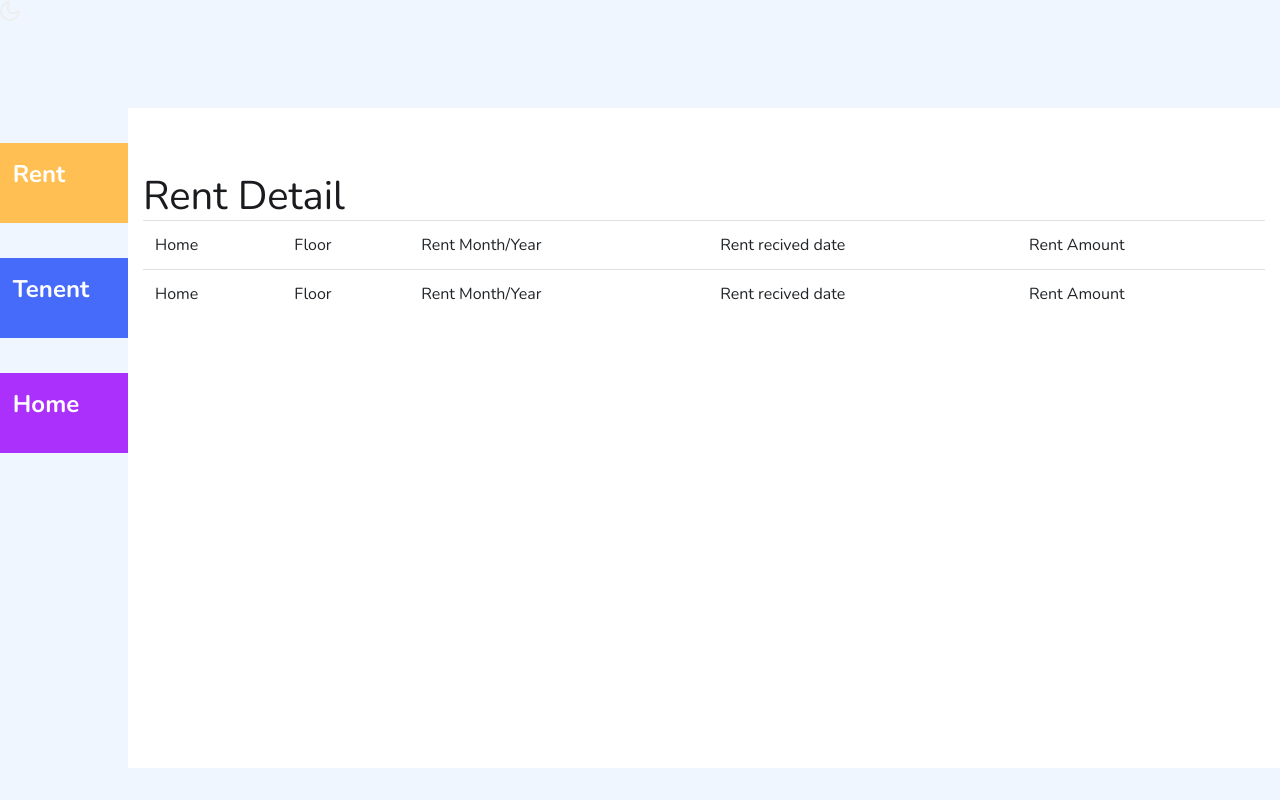
After one commit to sheikhjebran/home_management, a Django app: page /rent in a window 1280 px wide. The commit adds this page. Run offline with Django 4.2, Linux system fonts and the light colour scheme; some libraries are stand-ins or nearby versions.

Commit message:
push my file

```diff
--- a/HomE/HomEApp/urls.py
+++ b/HomE/HomEApp/urls.py
@@ -10,5 +10,7 @@ urlpatterns = [
     path('index.html', views.home, name="home"),
     path('login.html', views.login, name="login"),
     path('authenticate', views.authenticate, name="authenticate"),
-
+    path('rent', views.rent_detail, name="rent_detail"),
+    path('tenent', views.tenent_detail, name="tenent_detail"),
+    path('home_detail', views.home_detail, name="home_detail"),
 ]
--- a/HomE/HomEApp/views.py
+++ b/HomE/HomEApp/views.py
@@ -29,6 +29,18 @@ def login(request):
 def authenticate(request):
     csrfContext = RequestContext(request)
     if request.POST['email'] == "sheikhjebran@gmail.com" and request.POST['password'] == "admin":
-        return render(request, 'home.html')
+        return render(request, 'rent.html')
     else:
         return render(request, 'login.html', {'message': 'Invalid Email or Password', 'screen': 'LOGIN'})
+
+
+def rent_detail(request):
+    return render(request, 'rent.html')
+
+
+def tenent_detail(request):
+    return render(request, 'tenent.html')
+
+
+def home_detail(request):
+    return render(request, 'home_detail.html')
--- /dev/null
+++ b/HomE/template/rent.html
@@ -0,0 +1,47 @@
+{% extends 'template.html' %}
+{% load static %}
+{% block headder %}
+<label class="theme-switch" for="checkbox">
+    <input type="checkbox" id="checkbox">
+    <div class="mode-container">
+      <i class="gg-sun"></i>
+      <i class="gg-moon"></i>
+    </div>
+  </label>
+
+<div class="main-container">
+    <div class="menu">
+        <ul class="side-menu" >
+            <li class="rent"><a href="rent">Rent</a></li>
+            <li class="tenent"><a href="tenent">Tenent</a></li>
+            <li class="home" ><a href="home_detail">Home</a></li>
+        </ul>
+    </div>
+
+    <div class="w3l-banner-content">
+
+        <div class="container">
+        <h1>Rent Detail</h1>
+         <table class="table">
+            <tr class="table-headder">
+                <td>Home</td>
+                <td>Floor</td>
+                <td>Rent Month/Year</td>
+                <td>Rent recived date</td>
+                <td>Rent Amount</td>
+            </tr>
+            <tr class="table-data">
+                <td>Home</td>
+                <td>Floor</td>
+                <td>Rent Month/Year</td>
+                <td>Rent recived date</td>
+                <td>Rent Amount</td>
+            </tr>
+         </table>
+        </div>
+      </div>
+</div>
+
+
+
+{% endblock %}
--- a/HomE/template/template.html
+++ b/HomE/template/template.html
@@ -59,6 +59,17 @@ Author URL: http://w3layouts.com
     .w3l-banner-content{
       align-items: normal;
       padding-top: 5%;
+    }
+
+    ul > .rent > a{
+      color: white;
+    }
+
+    ul > .tenent > a{
+      color: white;
+    }
+    ul > .home > a{
+      color: white;
     }
   </style>
 </head>
```
Also changed, not shown: HomE/template/contact.html (+4 -7 lines), HomE/template/home_detail.html (added, +46 -0 lines), HomE/template/tenent.html (renamed from HomE/template/home.html, +5 -3 lines), HomE/assets/images/jebran.jpeg (added), HomE/static/images/jebran.jpeg (added).
